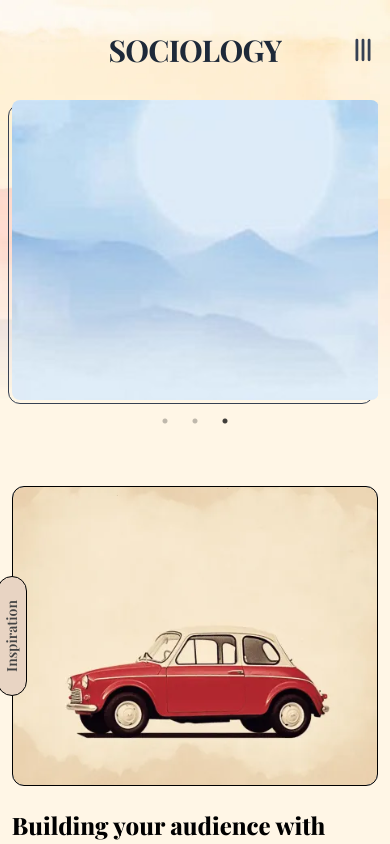
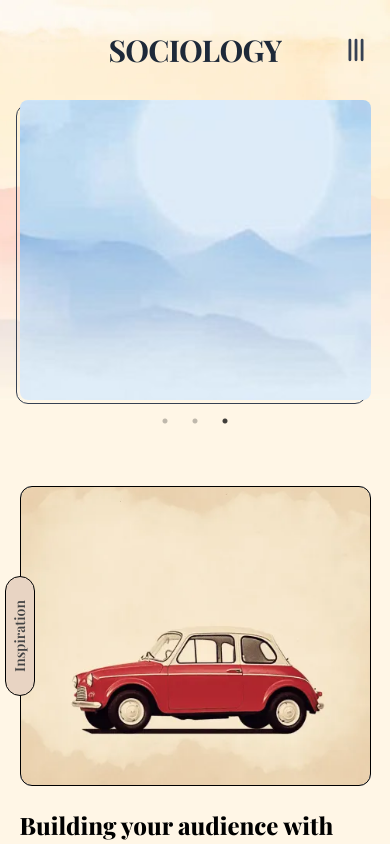
Before and after one commit to Olawoyin1/sosioloji, a React (Vite) app: page / in a window 390 px wide. Shown: the top 844 px of the page. Built offline with nearby package versions, Linux system fonts and the light colour scheme; a web font is replaced by a local one.

Commit message:
container

```diff
--- a/src/App.css
+++ b/src/App.css
@@ -94,7 +94,7 @@ body{
 
 @media (max-width:540px){
     .container{
-        max-width: 94%;
+        max-width: 90%;
     }
 
 
```
